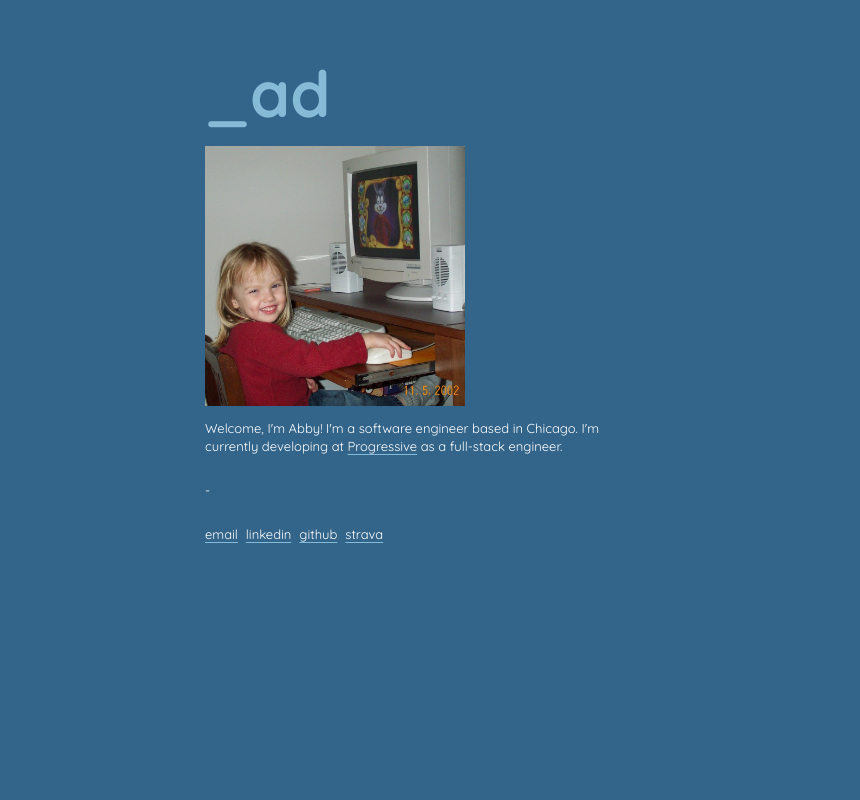
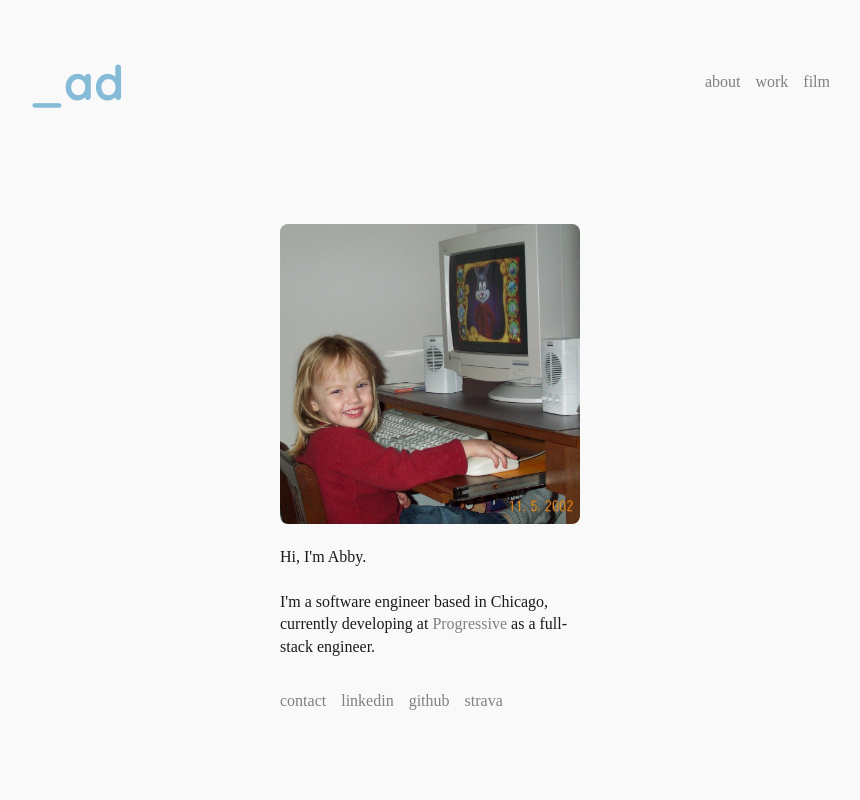
Before and after one commit to abbyadanger/ad, an Angular app: page / in a window 1280 px wide. Shown: the top 800 px of the page, without its empty margins (210-1070 px from the left). Built offline with nearby package versions, Linux system fonts and the light colour scheme.

Commit message:
Refactor & styling

```diff
--- a/src/app/home/home.component.css
+++ b/src/app/home/home.component.css
@@ -1,71 +1,46 @@
-.content {
-  max-width: 450px;
-  margin: 0 auto;
+/* Global */
+.container {
   padding: 40px 20px;
-  font-family: "Quicksand", sans-serif;
+  font-family: minion-3-1, serif;
   min-height: 75vh;
   display: flex;
   flex-direction: column;
+  align-self: center;
+}
+    /* Standard Link Styling */
+    a {
+    color: gray;
+    text-decoration: none;
+    }
+    a:hover {
+    color: black;
     }
 
-main {
-  background-color: #33658a;
-  color: #FFFFFF;
-  font-family: "Quicksand", sans-serif;
+/* Header */
+.header {
+  max-width: 800px;
+  display: flex;
+  justify-content: flex-start;
+  align-items: center;
+  width: 100%;
+  gap: 20px;
+  align-self: center;
+  padding-bottom: 100px;
 }
 
-/* AD Header Styling */
-.header {
+    /* AD Logo */
+    .logo {
         display: flex;
-  font-size: xx-large;
+        font-size: x-large;
         color: #86bbd8;
         font-family: "Quicksand", sans-serif;
     }
-.header-link {
+    .logo-link {
         text-decoration: none;
         color: inherit;
     }
     .blinking-underscore {
         animation: blink 1s steps(1) infinite;
-}
-
-/* General Paragraph Styling */
-p {
-  line-height: 1.4;
-  font-size: small;
-}
-
-/* Links Styling */
-.links {
-  display: flex;
-  gap: 8px;
-}
-
-img {
-  max-width: 260px;
-}
-
-/* Footer Styling */
-.footer-msg {
-  padding-top: 15%;
-  font-size: xx-small;
-  bottom: 0px;
-  width: 100%;
-  text-align: center;
-}
-
-
-/* Hyperlink Styling */
-a {
-  color: inherit;
-  text-decoration: underline;
-  text-decoration-thickness: 1px;
-  text-underline-offset: 3px;
-  text-decoration-color: #86bbd8;
-  transition: text-decoration-color 0.2s;
-}
-a:hover, a:focus {
-  text-decoration-color: #FFFFFF;
     }
     @keyframes blink {
         0%, 50% {
@@ -75,3 +50,42 @@ a:hover, a:focus {
             opacity: 0;
         }
     }
+    /* Menu */
+    .menu {
+        display: flex;
+        gap: 15px;
+        align-items: center;
+        font-size: medium;
+        margin-left: auto;
+    }
+
+/* Main Content */
+.content {
+    max-width: 300px;
+    align-self: center;
+}
+
+    /* Photo */
+    img {
+        max-width: 300px;
+        border-radius: 8px;
+    }
+    /* Paragraph */
+    p {
+        line-height: 1.4;
+        font-size: medium;
+    }
+    /* Socials */
+    .socials {
+        display: flex;
+        gap: 15px;
+    }
+
+/* Footer */
+.footer-msg {
+  padding-top: 15%;
+  font-size: xx-small;
+  bottom: 0px;
+  width: 100%;
+  text-align: center;
+}
--- a/src/app/home/home.component.html
+++ b/src/app/home/home.component.html
@@ -1,25 +1,35 @@
 <main>
-  <div class="content">
+  <div class="container">
 
-    <a class="header-link" routerLink="/">
     <div class="header">
+      <!-- Logo -->
+      <a class="logo-link" routerLink="/">
+        <div class="logo">
           <h1 class="blinking-underscore">_</h1><h1>ad</h1>
         </div>
       </a>
+      <!-- Menu -->
+      <div class="menu">
+        <a routerLink="/">about</a>
+        <a routerLink="/work">work</a>
+        <a routerLink="/film">film</a>
+      </div>
+    </div>
 
+    <div class="content">
+      <!-- Me -->
       <img src="/images/computer_me.jpg">
-
       <p>
-      Welcome, I'm Abby! I'm a software engineer based in Chicago. I'm currently developing at <a href="https://www.progressive.com/" target="_blank">Progressive</a> as a full-stack engineer.
+        Hi, I'm Abby. <br><br> I'm a software engineer based in Chicago, currently developing at <a href="https://www.progressive.com/" target="_blank">Progressive</a> as a full-stack engineer.
       </p>
-
-    <p>-</p>
-
-    <div class="links">
-      <p><a href="mailto:abbyadanger@gmail.com">email </a></p>
+      <!-- Socials -->
+      <div class="socials">
+        <p><a href="mailto:abbyadanger@gmail.com">contact </a></p>
         <p><a href="https://www.linkedin.com/in/abigaildanger" target="_blank">linkedin </a></p>
         <p><a href="https://github.com/abbyadanger" target="_blank">github </a></p>
         <p><a href="https://www.strava.com/athletes/13578770" target="_blank">strava</a></p>
+      </div>
+
     </div>
 
   </div>
--- a/src/index.html
+++ b/src/index.html
@@ -11,9 +11,7 @@
   <link rel="icon" type="image/x-icon" href="ad.png">
 
   <!-- Google Fonts -->
-  <link href="https://fonts.googleapis.com/css2?family=Roboto:wght@300;400;500&display=swap" rel="stylesheet">
   <link href="https://fonts.googleapis.com/css2?family=Quicksand:wght@300..700&display=swap" rel="stylesheet">
-  <link href="https://fonts.googleapis.com/icon?family=Material+Icons" rel="stylesheet">
 
   <!-- Workaround for GitHub Pages since it doesn't support Angular's client-side routing -->
   <script>
--- a/src/styles.css
+++ b/src/styles.css
@@ -10,8 +10,7 @@ html, body {
 body {
   margin: 0;
   padding: 0;
-  font-family: "Quicksand", sans-serif;
-  background-color: #33658a;
+  background-color: #F9F9F9;
 }
 
 app-root {
```
Lines whose indentation alone changed are shown as unchanged.
